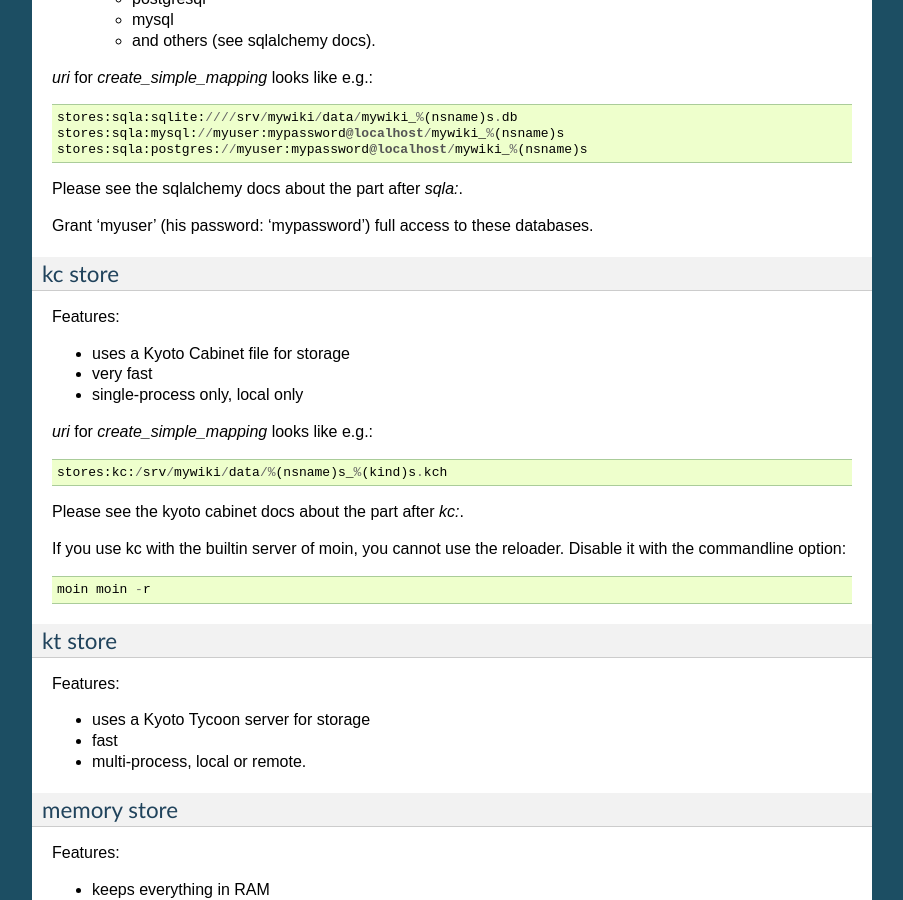
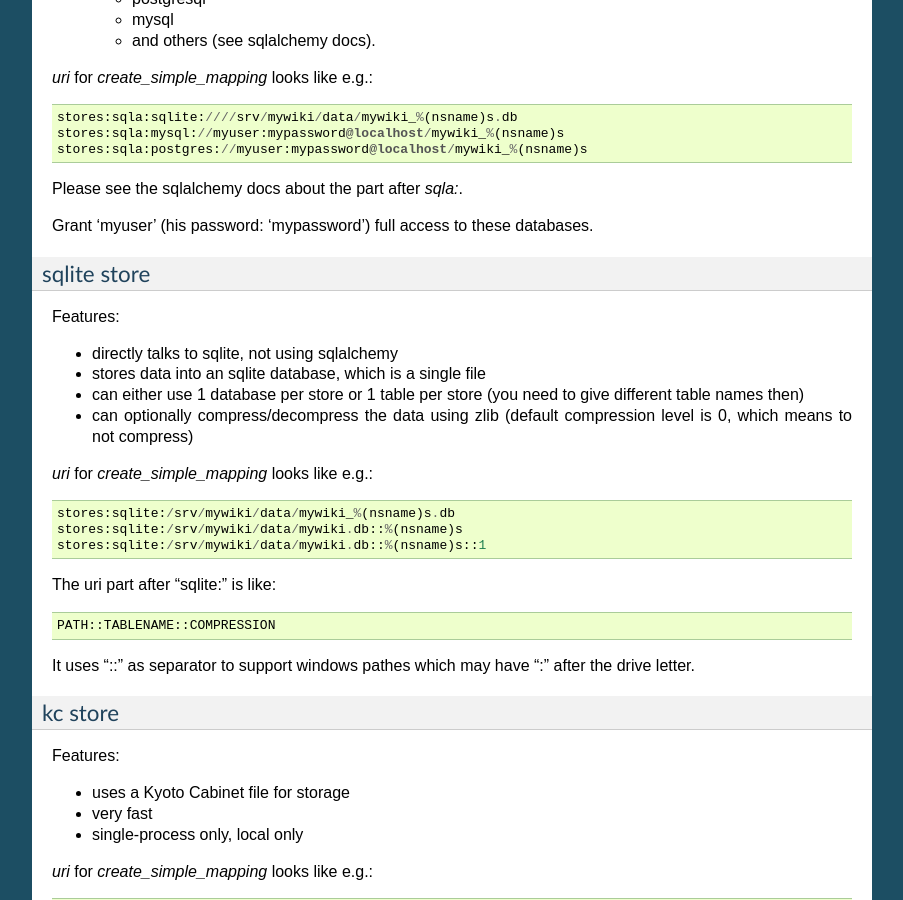
Before and after one commit to bhrigu123/moin-2.0-beta, a Sphinx documentation site: the page built from docs/admin/configure.rst, in a window 1280 px wide and 900 px high, scrolled down 19521 px. Shown: the whole window, without its empty margins (198-1101 px from the left). Built offline with Sphinx 7.4.7, drawn with Linux system fonts in a browser that asks for light colours; pages that are not in the unit, such as notebooks, are missing from menus.

Commit message:
fix sqlite database path issue on windows, use :: as separator (also added docs) - fixes #168

```diff
--- a/docs/admin/configure.rst
+++ b/docs/admin/configure.rst
@@ -1150,6 +1150,31 @@ Please see the sqlalchemy docs about the part after `sqla:`.
 Grant 'myuser' (his password: 'mypassword') full access to these databases.
 
 
+sqlite store
+------------
+Features:
+
+* directly talks to sqlite, not using sqlalchemy
+* stores data into an sqlite database, which is a single file
+* can either use 1 database per store or 1 table per store (you need to
+  give different table names then)
+* can optionally compress/decompress the data using zlib (default compression
+  level is 0, which means to not compress)
+
+`uri` for `create_simple_mapping` looks like e.g.::
+
+    stores:sqlite:/srv/mywiki/data/mywiki_%(nsname)s.db
+    stores:sqlite:/srv/mywiki/data/mywiki.db::%(nsname)s
+    stores:sqlite:/srv/mywiki/data/mywiki.db::%(nsname)s::1
+
+The uri part after "sqlite:" is like::
+
+    PATH::TABLENAME::COMPRESSION
+
+It uses "::" as separator to support windows pathes which may have ":" after
+the drive letter.
+
+
 kc store
 --------
 Features:
```
Also changed, not shown: 2 other files.
